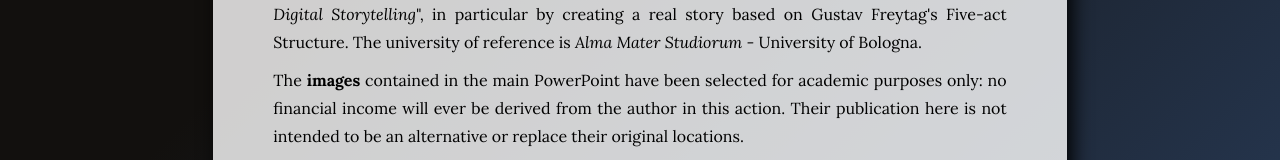
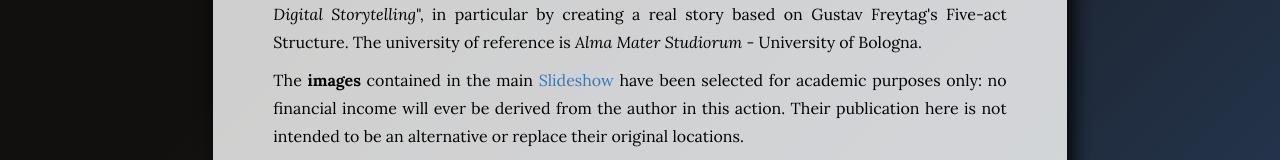
Before and after one commit to Chantallengua/ParadiseMist, a plain HTML site: page disclaimer.html in a window 1280 px wide. Shown: the part 245-405 px from the top of the page. Drawn offline with nearby package versions, Linux system fonts and the light colour scheme.

Commit message:
Disclaimer fix

```diff
--- a/disclaimer.html
+++ b/disclaimer.html
@@ -55,7 +55,7 @@ The <b>purpose</b> of this website is to enhance the storytelling element of the
 creating a real story based on Gustav Freytag's Five-act Structure. The university of reference is <i>Alma Mater Studiorum</i> - University of Bologna.
 			  </p>
 			  <p class="text">
-				The <b>images</b> contained in the main PowerPoint have been selected for academic purposes only: no financial income will ever be
+				The <b>images</b> contained in the main <a class="linkk" href="index.html"> Slideshow</a> have been selected for academic purposes only: no financial income will ever be
 				derived from the author in this action.
 
 				Their
```
